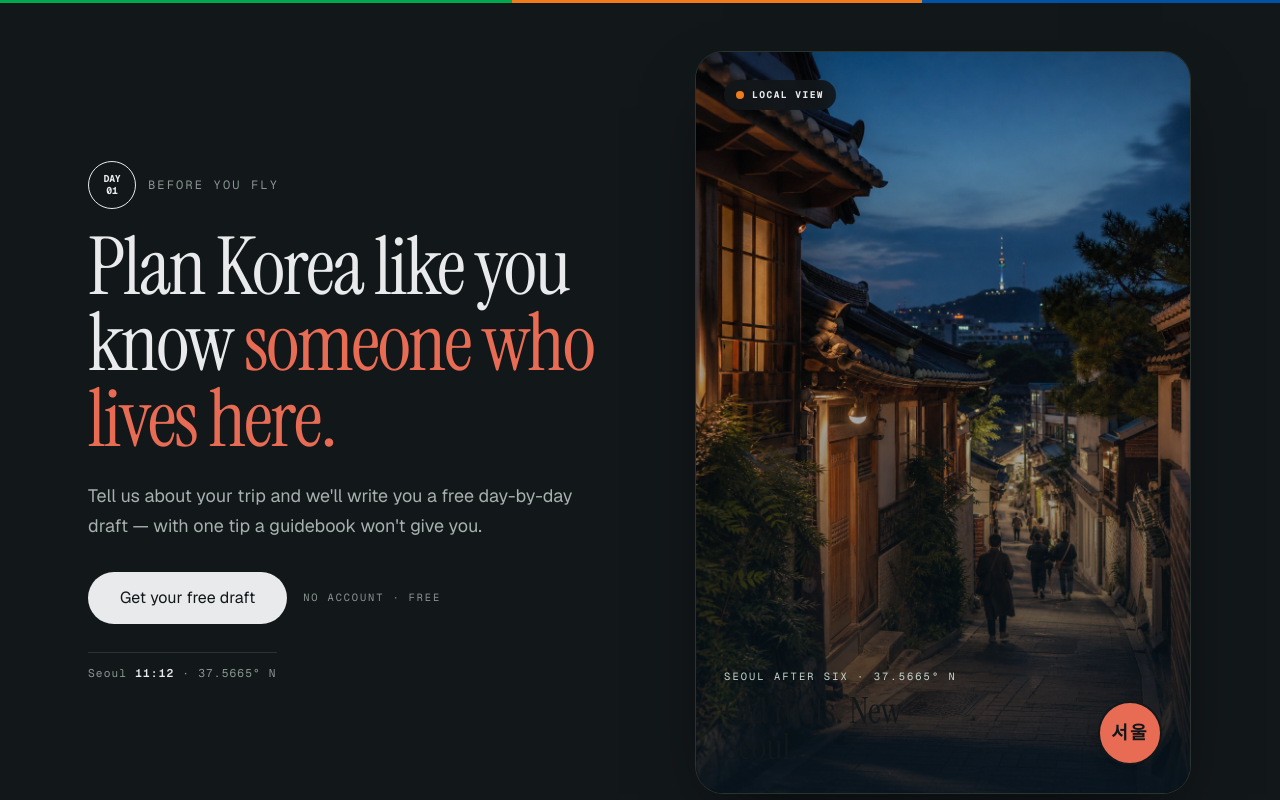
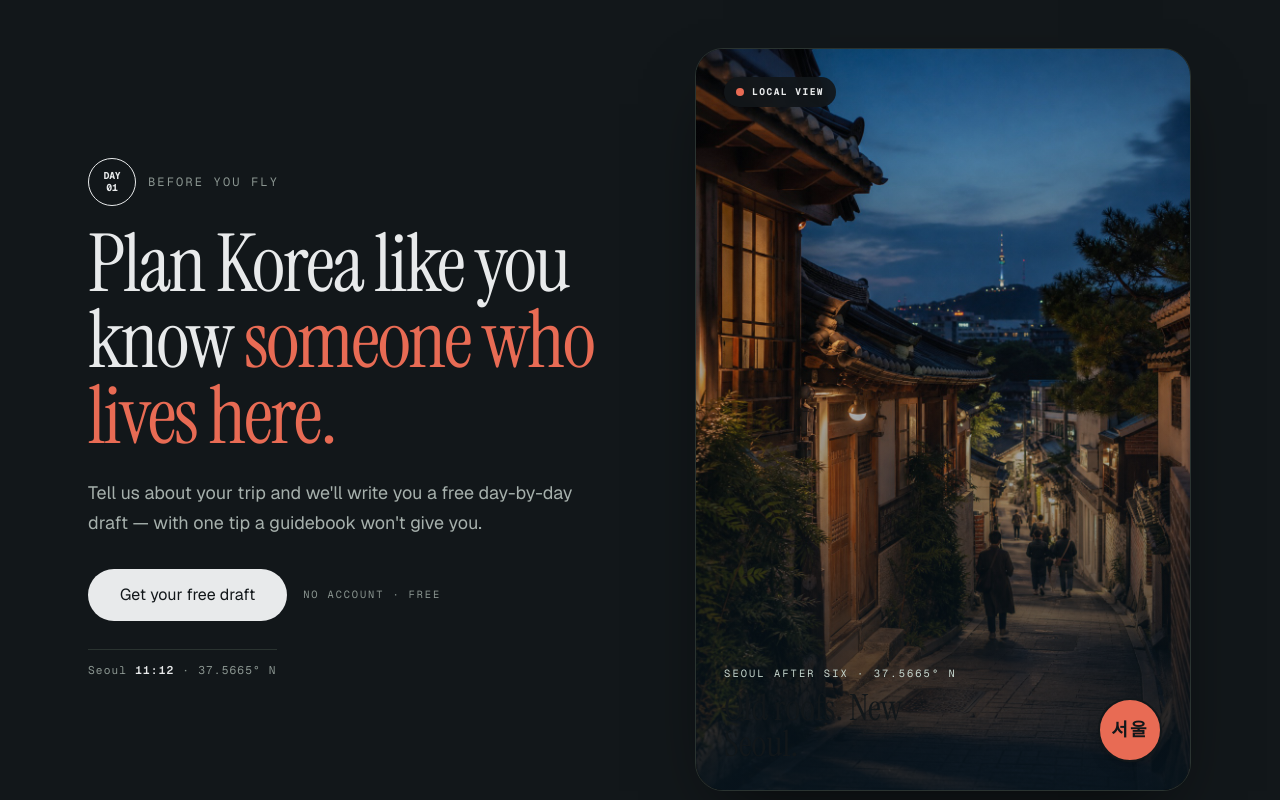
Before and after one commit to ssunie2/korea-travel-consulting, a Next.js app: page / in a window 1280 px wide. Shown: the top 800 px of the page. Built offline with nearby package versions, Linux system fonts and the light colour scheme; no server answers.

Commit message:
맨 위 삼색 띠 제거, 강조색을 하나로 통일

```diff
--- a/app/page.tsx
+++ b/app/page.tsx
@@ -193,15 +193,6 @@ export default async function Home() {
     >
       <style dangerouslySetInnerHTML={{ __html: MOTION }} />
 
-      {/* ── 노선 띠. 역명판의 맨 윗줄이다 ──────────────── */}
-      <div
-        aria-hidden
-        className="h-[3px] w-full"
-        style={{
-          background:
-            "linear-gradient(90deg,#00A84D 0 40%,#EF7C1C 40% 72%,#0052A4 72% 100%)",
-        }}
-      />
 
       {/* ── 역명판 + 하늘 ─────────────────────────────── */}
       <section>
@@ -287,7 +278,7 @@ export default async function Home() {
                 </span>
               </figcaption>
               <div className="absolute left-5 top-5 flex items-center gap-2 rounded-full bg-[#12171A]/90 px-3 py-2 font-[family-name:var(--font-geist-mono)] text-[0.6rem] font-bold uppercase tracking-[0.15em] text-[#E8EAEB] backdrop-blur-sm sm:left-7 sm:top-7">
-                <span aria-hidden className="h-2 w-2 rounded-full bg-[#EF7C1C]" />
+                <span aria-hidden className="h-2 w-2 rounded-full bg-[#E86B54]" />
                 Local view
               </div>
             </div>
```
